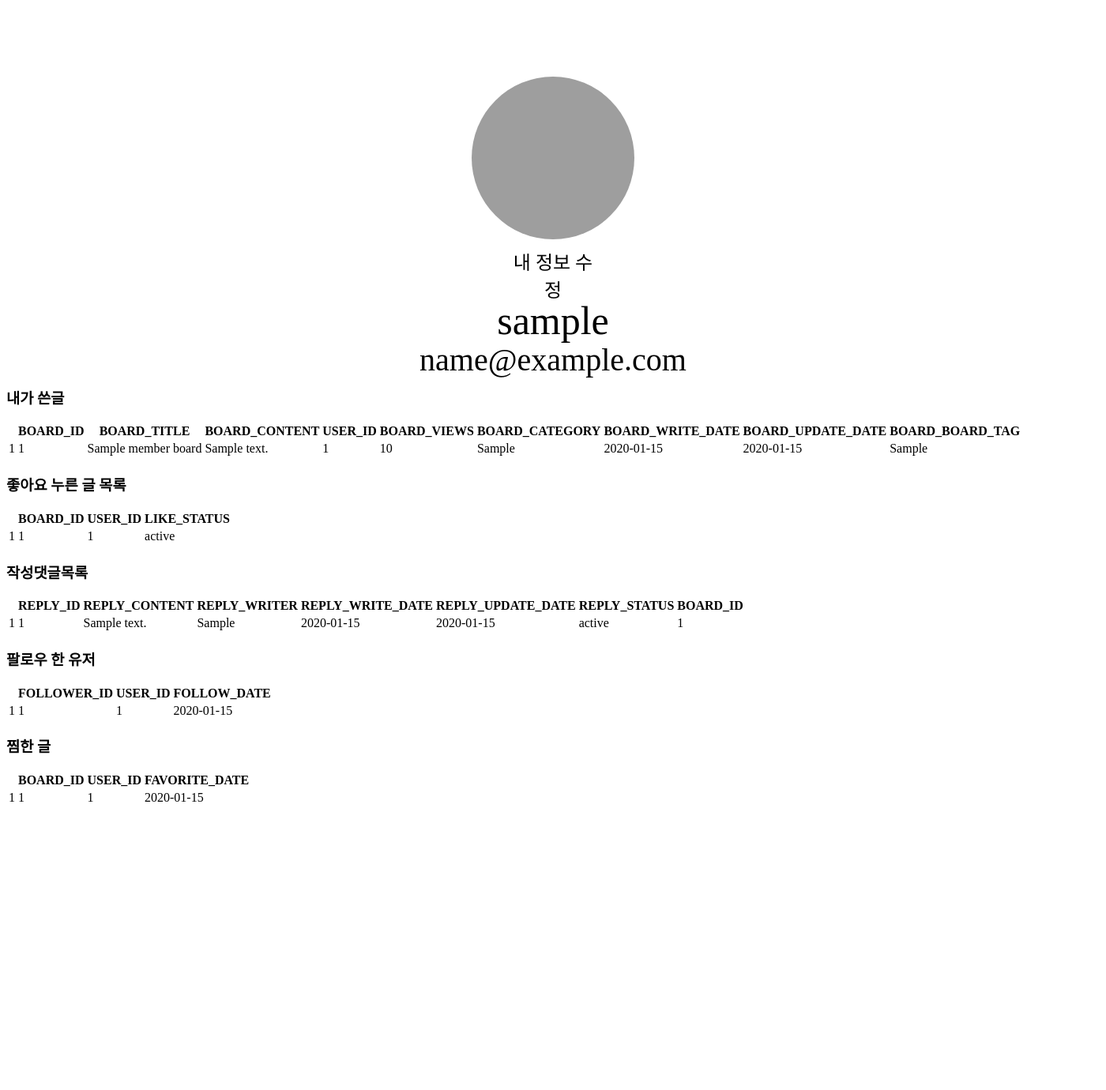
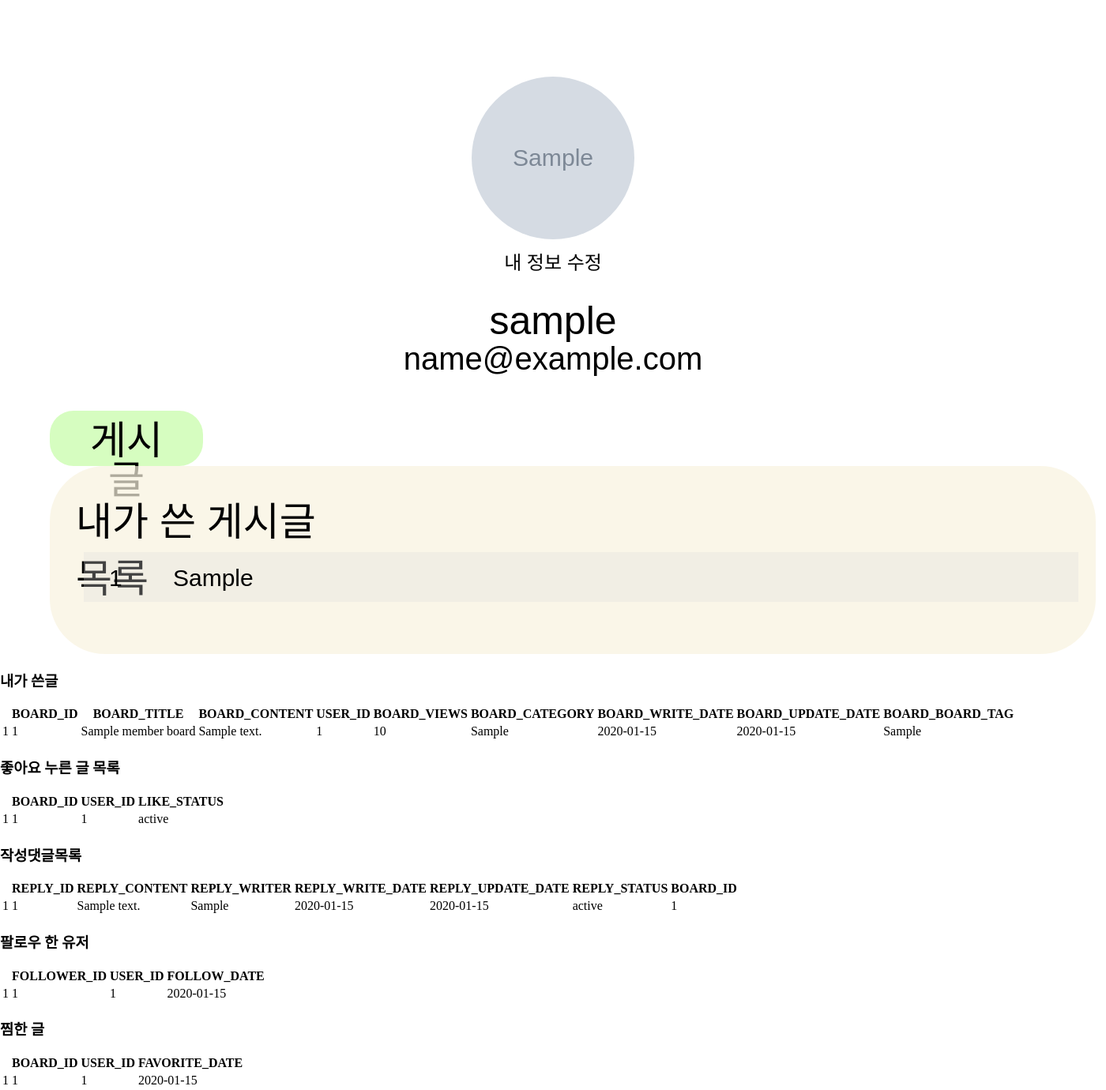
Before and after one commit to WoodenBat/INI-Global-In, a Spring app: template demo/src/main/resources/templates/member/MemberMyPage.html in a window 1400 px wide. Shown: the whole page at 79% size. Before the commit the page ends 1015 px from the top, so only its background shows below. Run offline with Thymeleaf, Linux system fonts and the light colour scheme; the template is opened without the code that fills it: most values are stand-ins (such as "Sample title", 1, 10 or a date in 2020); grey boxes marked "Sample" are stand-in pictures; data that the repository does not hold is empty; some web fonts are replaced; grey boxes are pictures that could not be loaded.

Commit message:
myPage 작업중(내가 쓴글)

```diff
--- a/demo/src/main/resources/application.properties
+++ b/demo/src/main/resources/application.properties
@@ -8,3 +8,4 @@ spring.sql.init.mode=never
 spring.thymeleaf.prefix=classpath:/templates/
 spring.thymeleaf.suffix=.html
 spring.thymeleaf.cache=false
+file.upload-path=C:/upload/profile/
--- a/demo/src/main/resources/static/css/myPage.css
+++ b/demo/src/main/resources/static/css/myPage.css
@@ -1,4 +1,17 @@
 @charset "UTF-8";
+
+body {
+	max-width: 1440px;
+	width: 100%;
+	margin: 0 auto;
+}
+
+@font-face {
+	font-family: 'OwnglyphPDH';
+	src: url('/fonts/온글잎 박다현체.ttf') format('truetype');
+	font-weight: normal;
+	font-style: normal;
+}
 
 .profile_container {
 	display: flex;
@@ -20,9 +33,10 @@
 
 .profile_update_button {
 	font-size: 24px;
-	width: 102px;
+	width: 130px;
 	height: 24px;
 	text-align: center;
+	font-family: 'OwnglyphPDH', sans-serif;
 }
 
 .profile_nickname_container {
@@ -43,14 +57,16 @@
 	height: 45px;
 	text-align: center;
 	margin: 0 !important;
+	font-family: 'OwnglyphPDH', sans-serif;
 }
 
 .profile_email {
 	font-size: 40px;
-	width: 341px;
+	width: 400px;
 	height: 38px;
 	text-align: center;
 	margin: 0 !important;
+	font-family: 'OwnglyphPDH', sans-serif;
 }
 
 .profile_wrapper {
@@ -59,3 +75,101 @@
 	align-items: center;
 	margin-top: 97px;
 }
+
+.myBoard_wrapper {
+	display: flex;
+	flex-direction: column;
+	align-items: center;
+	margin-top: 50px;
+}
+
+.myBoard_title_container {
+	align-self: flex-start;
+	display: flex;
+	justify-content: center;
+	align-items: center;
+	background-color: #ACFB807F;
+	width: 194px;
+	height: 70px;
+	border-radius: 30px;
+	position: static;
+	display: flex;
+}
+
+.myBoard_title {
+	font-size: 50px;
+	width: 113px;
+	height: 45px;
+	text-align: center;
+	margin: 0;
+	font-family: 'OwnglyphPDH', sans-serif;
+	line-height: 1;
+}
+
+.myBoard_content_wrapper {
+	align-self: flex-start; display : flex;
+	flex-direction: column;
+	align-items: center;
+	width: 1324px;
+	height: 238px;
+	background-color: #F8F2DEB3;
+	border-radius: 70px;
+	display: flex;
+}
+
+.myBoard_content_title_container {
+	align-self: flex-start;
+	width: 311px;
+	height: 52px;
+	justify-content: center;
+	margin-top: 30px;
+	margin-left: 33px;
+}
+
+.myBoard_content_title {
+	font-size: 50px;
+	font-family: 'OwnglyphPDH', sans-serif;
+}
+
+.myBoard_content_container {
+	align-self: flex-start;
+	width: 1259px;
+	height: 63px;
+	display: flex;
+	flex-direction: row;
+	background-color: #D9D9D94D;
+	margin-top: 27px;
+	margin-left: 43px;
+}
+
+.board_wrapper {
+	margin: 0 63px;
+}
+
+.myBoard_content {
+	display: flex;
+	align-items: center;
+}
+
+.myBoard_user_nickname_container {
+	width: 67px;
+	height: 32px;
+	margin-left: 32px;
+}
+
+.myBoard_user_nickname {
+	font-size: 30px;
+	font-family: 'OwnglyphPDH', sans-serif;
+}
+
+.myBoard_category_container {
+	width: 165px;
+	height: 32px;
+	border-radius: 20px;
+	margin-left: 14px;
+}
+
+.myBoard_category {
+	font-size: 30px;
+	font-family: 'OwnglyphPDH', sans-serif;
+}
--- a/demo/src/main/resources/templates/member/MemberMyPage.html
+++ b/demo/src/main/resources/templates/member/MemberMyPage.html
@@ -10,8 +10,7 @@
 	<div class="profile_wrapper">
 
 		<div class="profile_container">
-			<img class="profile_image" alt="프로필 사진"
-				src="https://cdn-icons-png.flaticon.com/512/12225/12225773.png">
+			<img class="profile_image" alt="프로필 사진" th:src="@{${member_info.user_profile_img}}">
 		</div>
 
 		<div class="profile_update_button_container">
@@ -28,7 +27,34 @@
 
 	</div>
 
+	<div class="board_wrapper">
 
+		<div class="myBoard_wrapper">
+			<div class="myBoard_title_container">
+				<span class="myBoard_title">게시글</span>
+			</div>
+			<div class="myBoard_content_wrapper">
+
+				<div class="myBoard_content_title_container">
+					<span class="myBoard_content_title">내가 쓴 게시글 목록</span>
+				</div>
+
+				<div class="myBoard_content_container" th:each="mb, stat : ${member_board}">
+					<div class="myBoard_content">
+						<div class="myBoard_user_nickname_container">
+							<span class="myBoard_user_nickname" th:text="${mb.user_id}"></span>
+						</div>
+						<div class="myBoard_category_container">
+							<span class="myBoard_category" th:text="${mb.board_category}"></span>
+
+						</div>
+					</div>
+				</div>
+
+			</div>
+		</div>
+
+	</div>
 	<h3>내가 쓴글</h3>
 
 	<table>
```
Also changed, not shown: demo/src/main/java/com/ini/config/WebConfig.java (added, +19 -0 lines), 7 other files.
